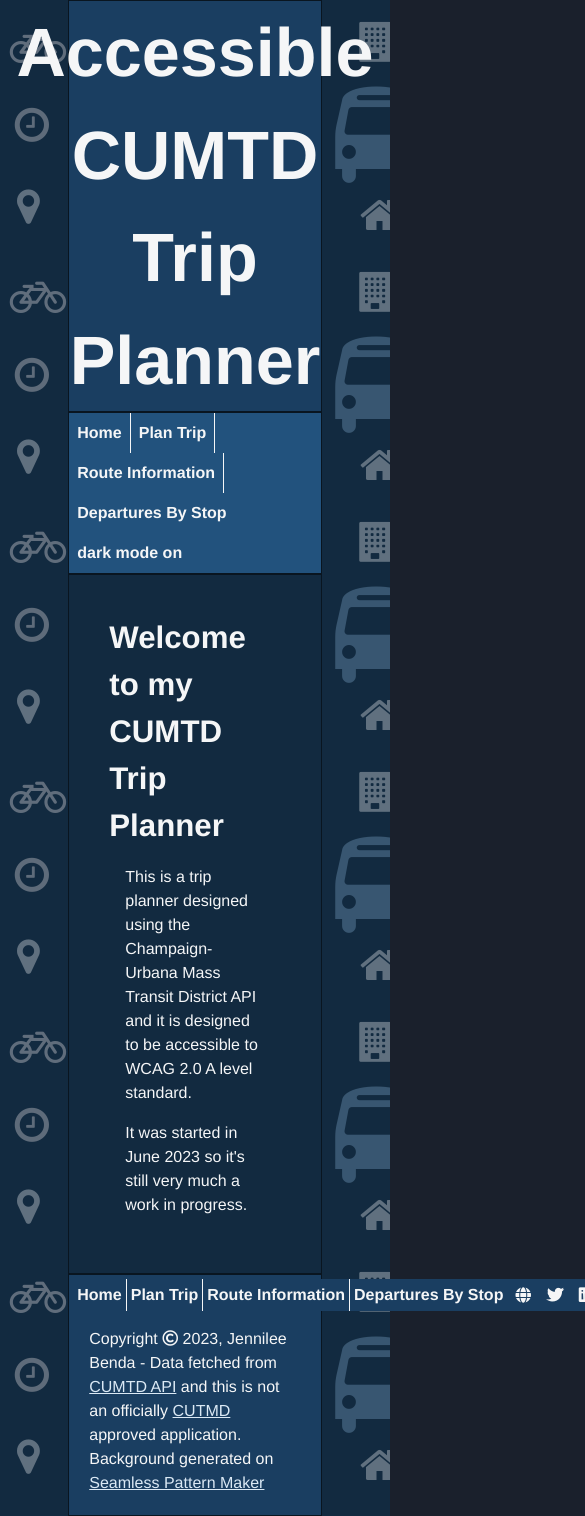
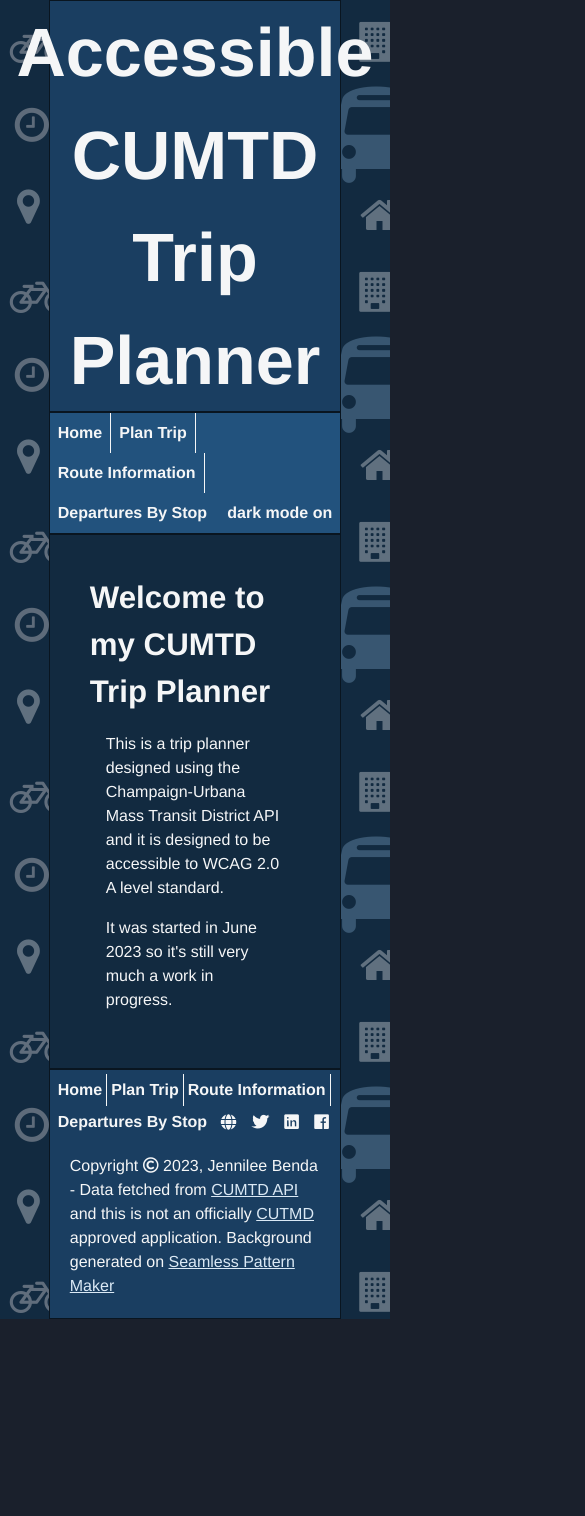
Before and after one commit to jennileerose/cumtd-trip-planner-react, a React (Create React App) app: page /#/ in a window 390 px wide. Shown: the top 1516 px of the page, 585 px wide, since content can reach past the window. After the commit the page ends 1319 px from the top, so only its background shows below. Built offline with nearby package versions, Linux system fonts and the light colour scheme.

Commit message:
fixing some style stuff on mobile

```diff
--- a/src/App.css
+++ b/src/App.css
@@ -14,6 +14,10 @@
   h3 {
       font-weight: bold !important;
       font-size: 1.563em !important;
+  }
+
+  body {
+    width: 100% !important;
   }
 
   /* styling for the main body of the page */
@@ -40,7 +44,7 @@
   .content-styling {
       margin-left: auto;
       margin-right: auto;
-      width: 65%;
+      width: 75%;
       min-height: 100vh;
       max-height: 100%;
   }
@@ -54,3 +58,7 @@
     padding: 0.25em !important;
     margin: 0;
   }
+
+  .dropdown-option {
+    width: 75%;
+  }
--- a/src/sections/ContentSections/CheckDeparturesByStop.tsx
+++ b/src/sections/ContentSections/CheckDeparturesByStop.tsx
@@ -240,12 +240,13 @@
             <p>Please select a stop from the drop-down menu</p>
             {stops !== undefined && (
                <>
-               <Flex direction="row">
+               <Flex direction="row" flexWrap="wrap">
                 <Box>
                   <label className="input-label" htmlFor="route-dropdown">Stops</label>
                 </Box>
                 <Box>
                   <Select
+                    className="dropdown-option"
                     bg={colorMode.colorMode === 'light' ? colors.AliceBlue: colors.prussianBlue}
                     border="1px solid"
                     borderColor={colorMode.colorMode === 'light' ? colors.richBlack: colors.coolWhite}
--- a/src/sections/footer.js
+++ b/src/sections/footer.js
@@ -8,7 +8,7 @@
     return (
         <footer role="contentinfo">
          <Container variant="footer">
-         <Flex direction="row" className="footer-link-list">
+         <Flex direction="row" flexWrap="wrap">
             <Box>
                <Button
                   variant="footerNavigationStart"
--- a/src/sections/navigation.js
+++ b/src/sections/navigation.js
@@ -8,7 +8,7 @@
     return (
         <nav role="navigation">
             <Container variant="navigation">
-                <Flex direction="row" className="nav-link-list" flexWrap="wrap">
+                <Flex direction="row" flexWrap="wrap">
                     <Box>
                         <Button
                             variant="mainNavigationStart"
--- a/src/theme/index.ts
+++ b/src/theme/index.ts
@@ -14,13 +14,14 @@
 
 const styles: Styles = {
     global: (props) => ({
-        // body: {
-            // fontFamily: 'Helvetica, Arial, sans-serif',
+        body: {
+            fontFamily: 'Helvetica, Arial, sans-serif',
+            width: '100%',
             // bgColor: mode(colors.AliceBlue, colors.richBlack)(props),
             // backgroundImage: mode(lightBgImageURL, darkBgImageURL)(props),
             // backgroundRepeat: 'repeat',
             // color: mode(colors.richBlack, colors.coolWhite)(props),
-        // },
+        },
         p: {
             margin: '1em',
         },
```
